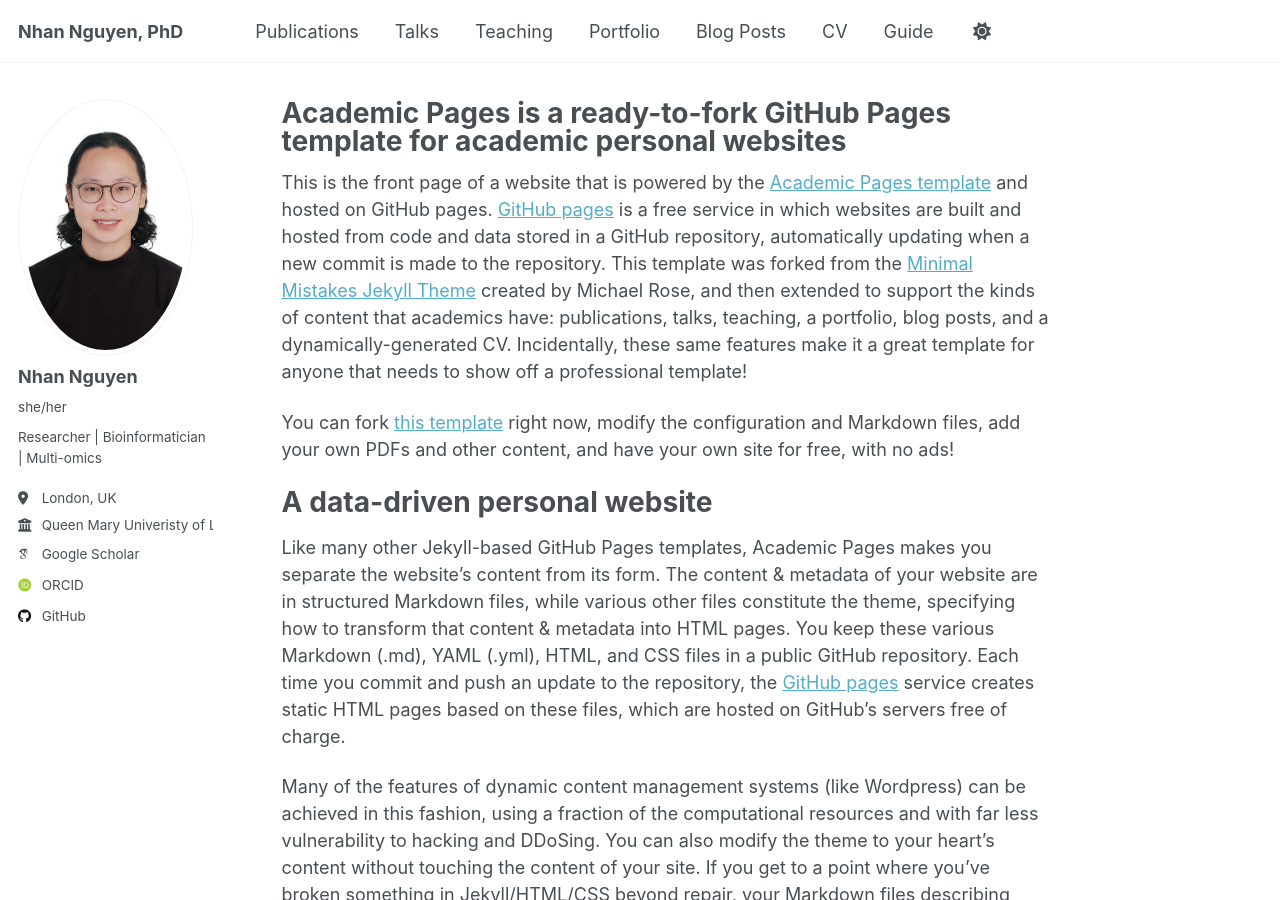
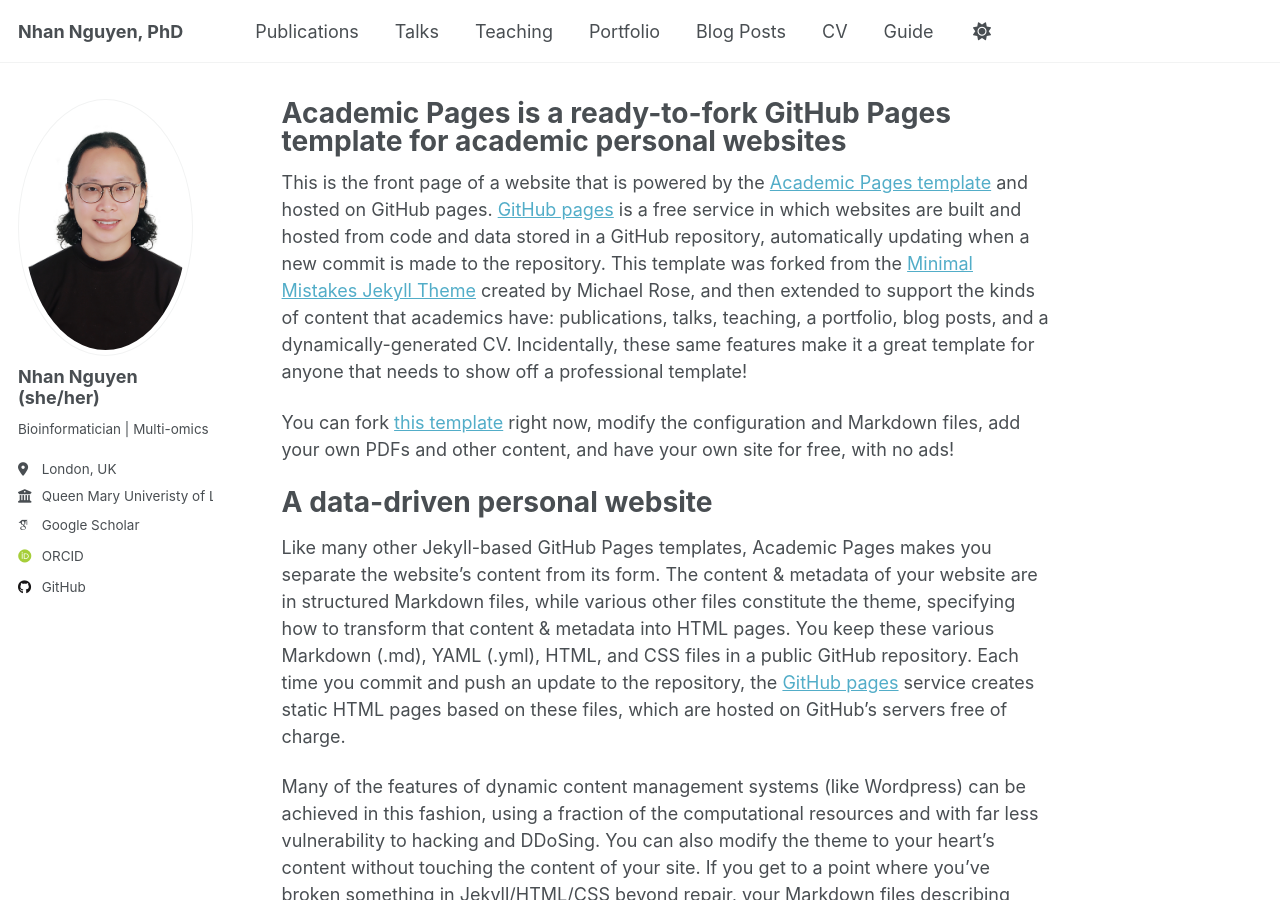
Before and after one commit to NhanNguyen000/NhanNguyen000.github.io, a Jekyll site: the page built from _pages/about.md, in a window 1280 px wide and 900 px high. Built offline with Jekyll 4.4.1, drawn with Linux system fonts in a browser that asks for light colours; some web fonts are replaced; a script that is not in the unit is left out.

Commit message:
Update _config.yml

```diff
--- a/_config.yml
+++ b/_config.yml
@@ -24,9 +24,9 @@ repository               : "NhanNguyen000/NhanNguyen000.github.io"
 author:
   # Biographic information
   avatar           : "NhanNguyen_2025.JPG"
-  name             : "Nhan Nguyen"
-  pronouns         : "she/her"
-  bio              : "Researcher | Bioinformatician | Multi-omics"
+  name             : "Nhan Nguyen (she/her)"
+  pronouns         : # "she/her"
+  bio              : "Bioinformatician | Multi-omics"
   location         : "London, UK"
   employer         : "Queen Mary Univeristy of London"
   uri              : # URL
```
